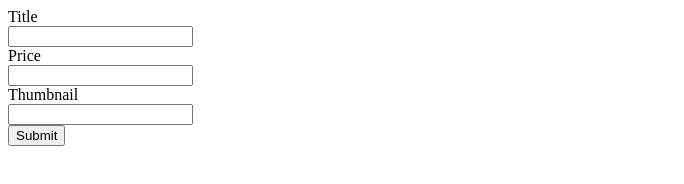
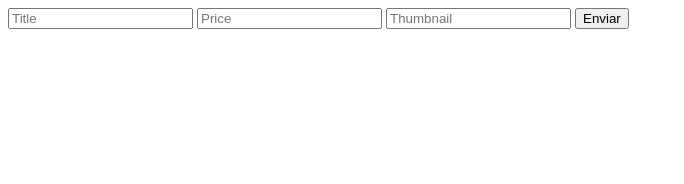
Before and after one commit to alepachano/backend-coderhouse-desafios, a website: page desafio_API_RESTful/public/index.html in a window 1280 px wide. Shown: the whole page, without its empty margins (0-684 px from the left). Drawn offline with Linux system fonts and the light colour scheme.

Commit message:
formulario (post) para agregar productos

```diff
--- a/desafio_API_RESTful/index.js
+++ b/desafio_API_RESTful/index.js
@@ -29,7 +29,7 @@ const productos = [{
         title: "jeans",
         price: 60,
         thumbnail: "https://americaneaglecl.vtexassets.com/arquivos/ids/779869/4363789583_1.jpg?v=637933204000400000"
-    },
+    }
 ];
 
 
--- a/desafio_API_RESTful/public/index.html
+++ b/desafio_API_RESTful/public/index.html
@@ -8,16 +8,10 @@
 </head>
 <body>
     <form action="/api/productos" method="post">
-        <label for="title">Title</label><br>
-        <input type="text" id="title"><br>
-
-        <label for="price">Price</label><br>
-        <input type="text" id="price"><br>
-
-        <label for="thumbnail">Thumbnail</label><br>
-        <input type="text" id="thumbnail"><br>
-
-        <input type="submit" value="Submit">
-      </form>
+        <input type="text" name="title" placeholder="Title" />
+        <input type="number" name="price" placeholder="Price" />
+        <input type="text" name="thumbnail" placeholder="Thumbnail" />
+        <input type="submit" value="Enviar" />
+    </form>
 </body>
 </html>
```
